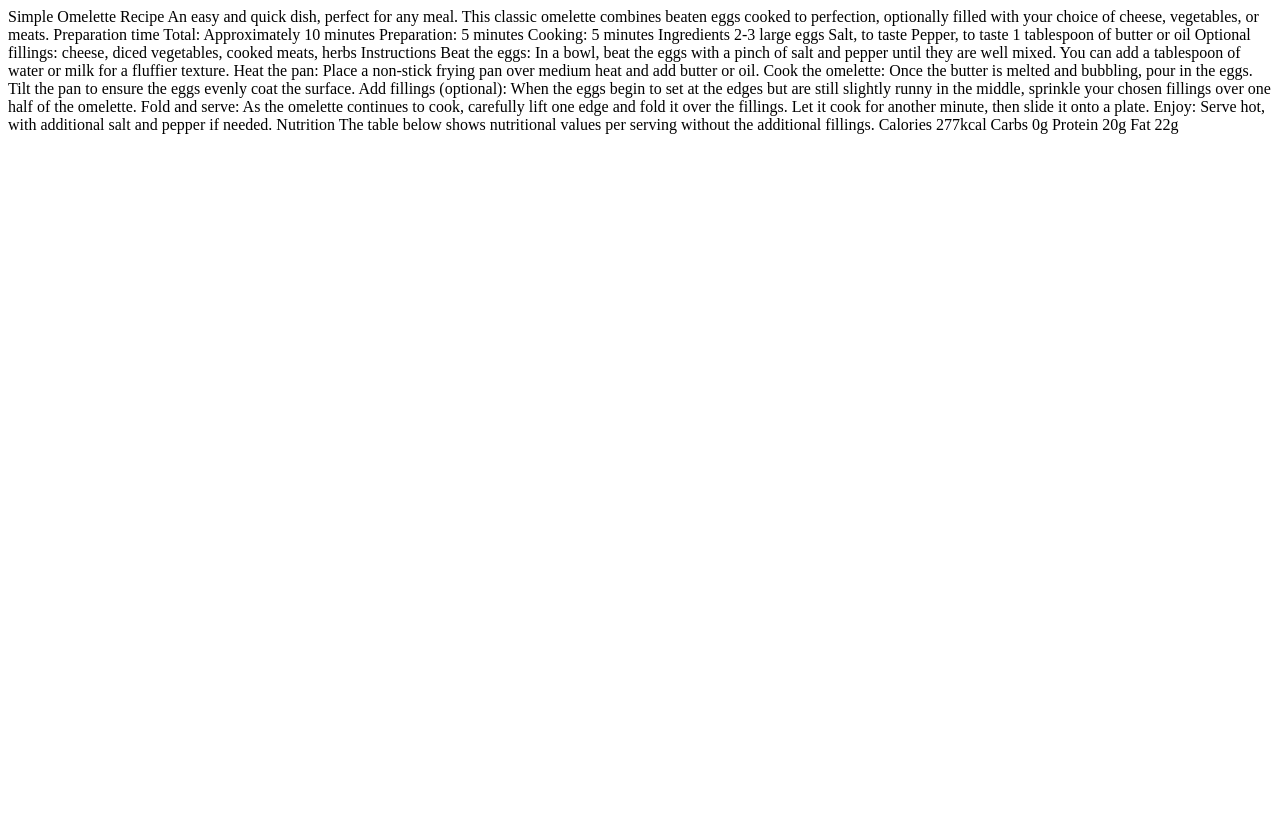
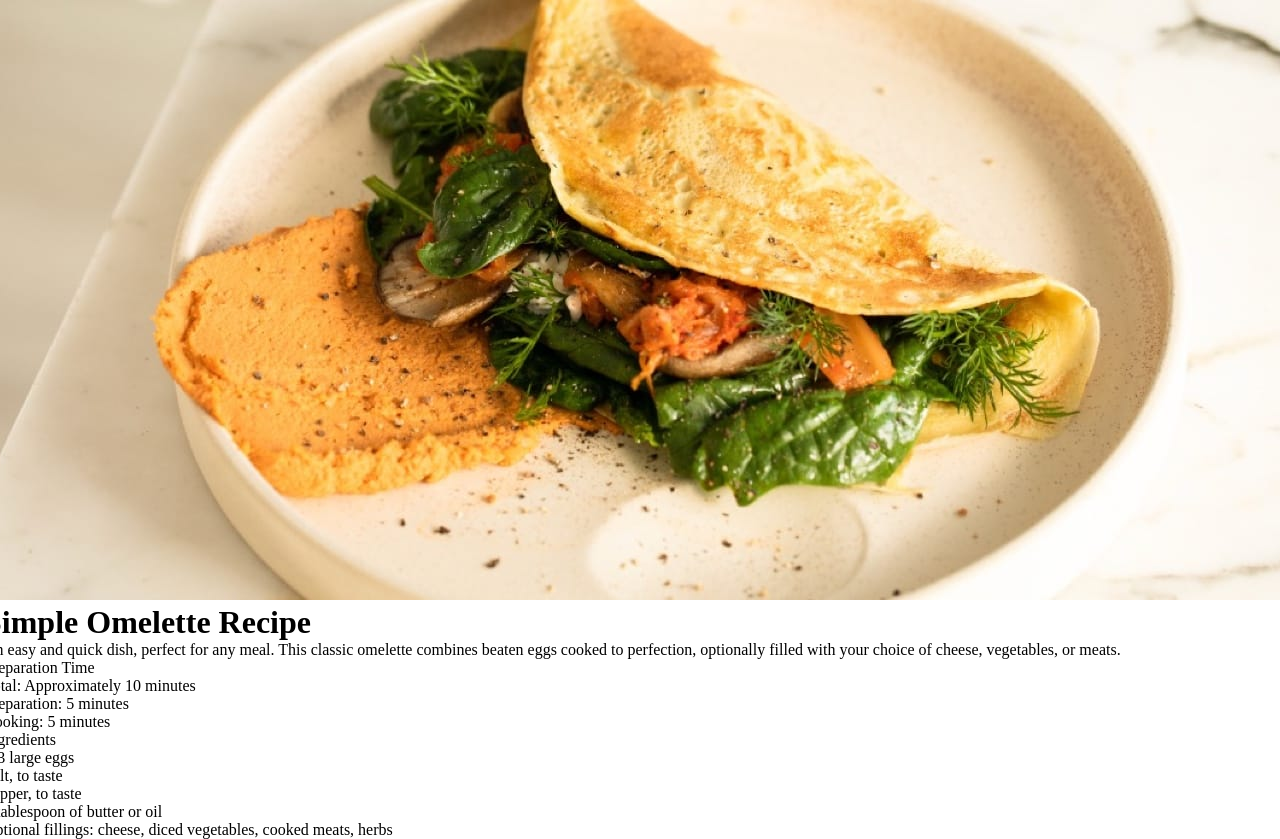
Before and after one commit to KosmoSlayeR/recipe-page, a plain HTML site: page index.html in a window 1280 px wide. Before the commit the page ends 800 px from the top, so only its background shows below. Drawn offline with Linux system fonts and the light colour scheme.

Commit message:
top section html complete

```diff
--- a/index.html
+++ b/index.html
@@ -5,62 +5,37 @@
     <meta name="viewport" content="width=device-width, initial-scale=1.0">
 
     <link rel="icon" type="image/png" sizes="32x32" href="./assets/images/favicon-32x32.png">
+    <link rel="stylesheet" href="styles/general.css">
+    <link rel="stylesheet" href="styles/card.css">
 
     <title>Frontend Mentor | Recipe page</title>
 </head>
 <body>
-
-    Simple Omelette Recipe
-
-    An easy and quick dish, perfect for any meal. This classic omelette combines beaten eggs cooked
-    to perfection, optionally filled with your choice of cheese, vegetables, or meats.
-
-    Preparation time
-
-    Total: Approximately 10 minutes
-    Preparation: 5 minutes
-    Cooking: 5 minutes
-
-    Ingredients
-
-    2-3 large eggs
-    Salt, to taste
-    Pepper, to taste
-    1 tablespoon of butter or oil
-    Optional fillings: cheese, diced vegetables, cooked meats, herbs
-
-    Instructions
-
-    Beat the eggs: In a bowl, beat the eggs with a pinch of salt and pepper until they are well mixed.
-    You can add a tablespoon of water or milk for a fluffier texture.
-
-    Heat the pan: Place a non-stick frying pan over medium heat and add butter or oil.
-
-    Cook the omelette: Once the butter is melted and bubbling, pour in the eggs. Tilt the pan to ensure
-    the eggs evenly coat the surface.
-
-    Add fillings (optional): When the eggs begin to set at the edges but are still slightly runny in the
-    middle, sprinkle your chosen fillings over one half of the omelette.
-
-    Fold and serve: As the omelette continues to cook, carefully lift one edge and fold it over the
-    fillings. Let it cook for another minute, then slide it onto a plate.
-
-    Enjoy: Serve hot, with additional salt and pepper if needed.
-
-    Nutrition
-
-    The table below shows nutritional values per serving without the additional fillings.
-
-    Calories
-    277kcal
-
-    Carbs
-    0g
-
-    Protein
-    20g
-
-    Fat
-    22g
+    <main class="card">
+        <div class="top">
+            <img class="dish" src="assets/images/image-omelette.jpeg">
+            <h1 class="heading">Simple Omelette Recipe</h1>
+            <p class="description">An easy and quick dish, perfect for any meal. This classic omelette combines beaten eggs cooked
+            to perfection, optionally filled with your choice of cheese, vegetables, or meats.</p>
+            <div class="preparation-container">
+                <p class="heading">Preparation Time</p>
+                <ul class="list">
+                    <li>Total: Approximately 10 minutes</li>
+                    <li>Preparation: 5 minutes</li>
+                    <li>Cooking: 5 minutes</li>
+                </ul>
+            </div>
+            <div class="ingredients-container">
+                <p class="heading">Ingredients</p>
+                <ul class="list">
+                    <li>2-3 large eggs</li>
+                    <li>Salt, to taste</li>
+                    <li>Pepper, to taste</li>
+                    <li>1 tablespoon of butter or oil</li>
+                    <li>Optional fillings: cheese, diced vegetables, cooked meats, herbs</li>
+                </ul>
+            </div>
+        </div>
+    </main>
 </body>
 </html>
--- /dev/null
+++ b/styles/card.css
@@ -0,0 +1,3 @@
+.card {
+    background-color: white;
+}
--- /dev/null
+++ b/styles/general.css
@@ -0,0 +1,12 @@
+* {
+    margin: 0;
+    padding: 0;
+}
+
+body {
+    background-color: hsl(30, 54%, 90%);
+    box-sizing: border-box;
+    display: flex;
+    justify-content: center;
+    align-items: center;
+}
```
Also changed, not shown: text.txt (added).
